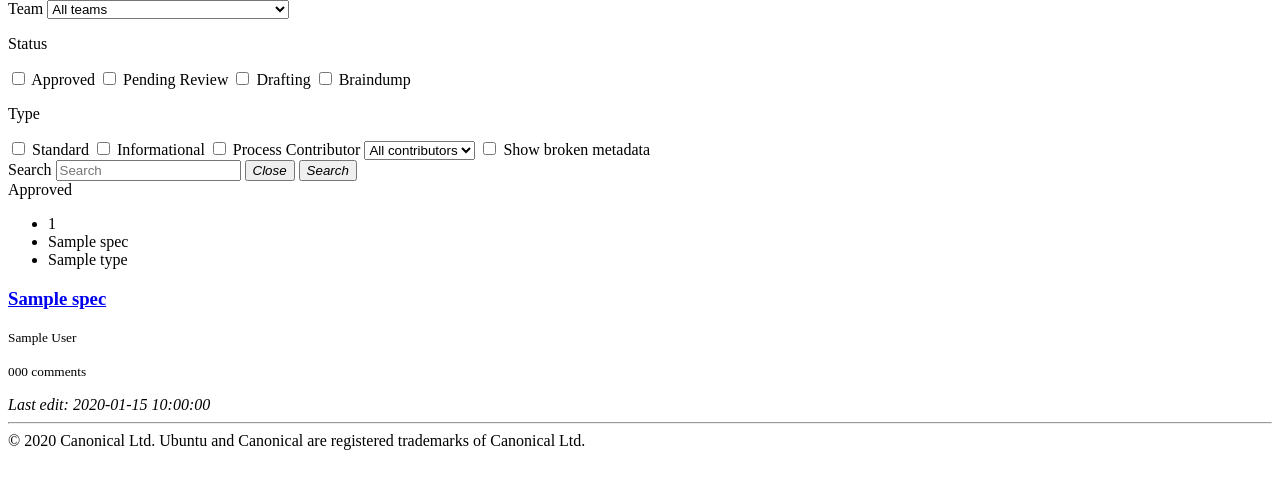
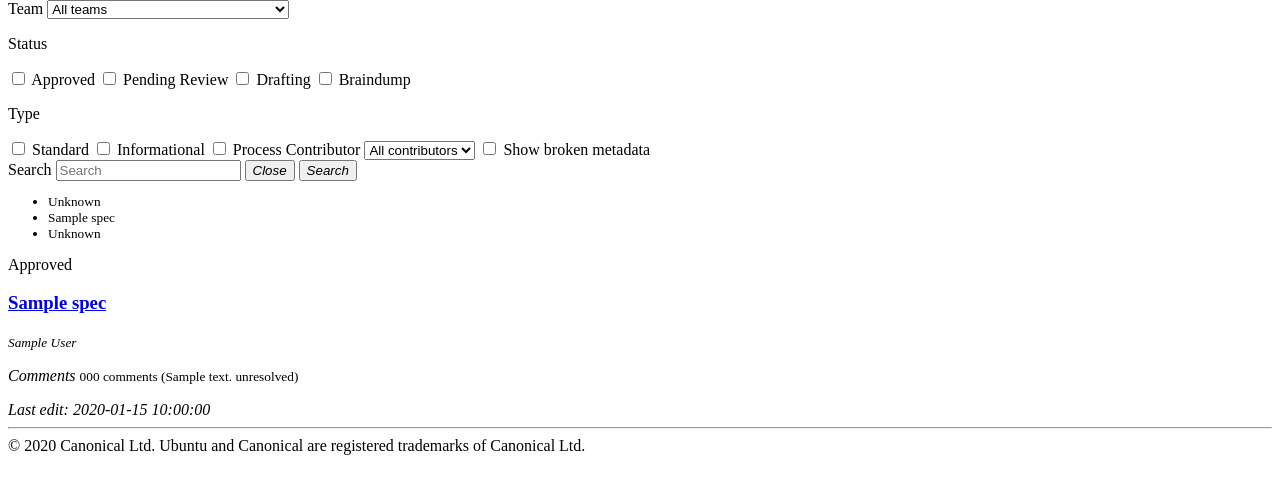
Before and after one commit to canonical-web-and-design/specs.canonical.com, a Python web app: template templates/index.html in a window 1280 px wide. Shown: the part 31-525 px from the top of the page. Run offline with Jinja, Linux system fonts and the light colour scheme; the template is opened without the code that fills it: most values are stand-ins (such as "Sample title", 1, 10 or a date in 2020).

Commit message:
Build cards to match closer to design

```diff
--- a/templates/_card.html
+++ b/templates/_card.html
@@ -6,32 +6,46 @@
   data-type="{{ spec.type }}"
 >
   <div class="spec-card__content p-card__inner">
-    <div class="u-float-right">
-      {% if spec.status == "Approved" %}
-      <div class="p-chip--positive">{{ spec.status }}</div>
-      {% elif spec.status == "Pending Review" %}
-      <div class="p-chip--caution">{{ spec.status }}</div>
-      {% elif spec.status == "Drafting" or spec.status == "Braindump" %}
-      <div class="p-chip">{{ spec.status }}</div>
-      {% else %}
-      <div class="p-chip--negative">{{ spec.status }}</div>
-      {% endif %}
+    <div class="spec-card__header">
+      <small class="spec-card__metadata-list">
+        <ul class="p-inline-list--middot u-no-margin--bottom">
+          <li class="p-inline-list__item">
+            {{ spec.index if spec.index|length == 5 else "Unknown" }}
+          </li>
+          <li class="p-inline-list__item">
+            {{ spec.folderName or "Unknown" }}
+          </li>
+          <li class="p-inline-list__item">
+            {{ spec.type if spec.type in ["Standard", "Informational", "Process"] else "Unknown" }}
+          </li>
+        </ul>
+      </small>
+      <div class="spec-card__chip-container">
+        {% if spec.status == "Approved" %}
+        <div class="p-chip--positive u-no-margin">Approved</div>
+        {% elif spec.status == "Pending Review" %}
+        <div class="p-chip--caution u-no-margin">Pending Review</div>
+        {% elif spec.status == "Drafting" or spec.status == "Braindump" %}
+        <div class="p-chip u-no-margin">{{ spec.status }}</div>
+        {% else %}
+        <div class="p-chip--negative u-no-margin">Unknown</div>
+        {% endif %}
+      </div>
     </div>
-    <ul class="p-inline-list--middot u-no-margin--bottom">
-      {% if spec.index %}
-      <li class="p-inline-list__item">{{ spec.index }}</li>
-      {% endif %} {% if spec.folderName %}
-      <li class="p-inline-list__item">{{ spec.folderName }}</li>
-      {% endif %} {% if spec.type %}
-      <li class="p-inline-list__item">{{ spec.type }}</li>
-      {% endif %}
-    </ul>
     <h3 class="p-heading--4 u-no-margin--bottom">
-      <a href="{{ spec.fileURL }}">{{ spec.title }}</a>
+      <a href="{{ spec.fileURL }}">{{ spec.title or "Unknown title" }}</a>
     </h3>
-    <small>{{ spec.authors }}</small>
+    <small>
+      <em>{{ spec.authors }}</em>
+    </small>
     <p class="p-card__content">
-      <small class="u-text--muted">{{ spec.numberOfComments }} comments</small>
+      <i class="p-icon--comments">Comments</i>
+      <small class="u-text--muted">
+        {{ spec.numberOfComments }} comments
+        {% if spec.openComments|int > 0 %}
+        ({{ spec.openComments }} unresolved)
+        {% endif %}
+      </small>
     </p>
   </div>
   <div class="spec-card__footer p-card__inner">
--- a/webapp/app.py
+++ b/webapp/app.py
@@ -52,7 +52,7 @@
 @app.route("/")
 def index():
     SHEET = "Specs"
-    RANGE = "A2:L1000"
+    RANGE = "A2:M1000"
     res = sheet.get(
         spreadsheetId=SPREADSHEET_ID,
         ranges=[f"{SHEET}!{RANGE}"],
@@ -123,7 +123,7 @@
                     if index_in_list(row["values"], 11)
                     else None
                 ),
-                "openComments":  get_value_row(
+                "openComments": get_value_row(
                     row["values"][12]
                     if index_in_list(row["values"], 12)
                     else None
```
Also changed, not shown: src/styles.scss (+16 -3 lines).
